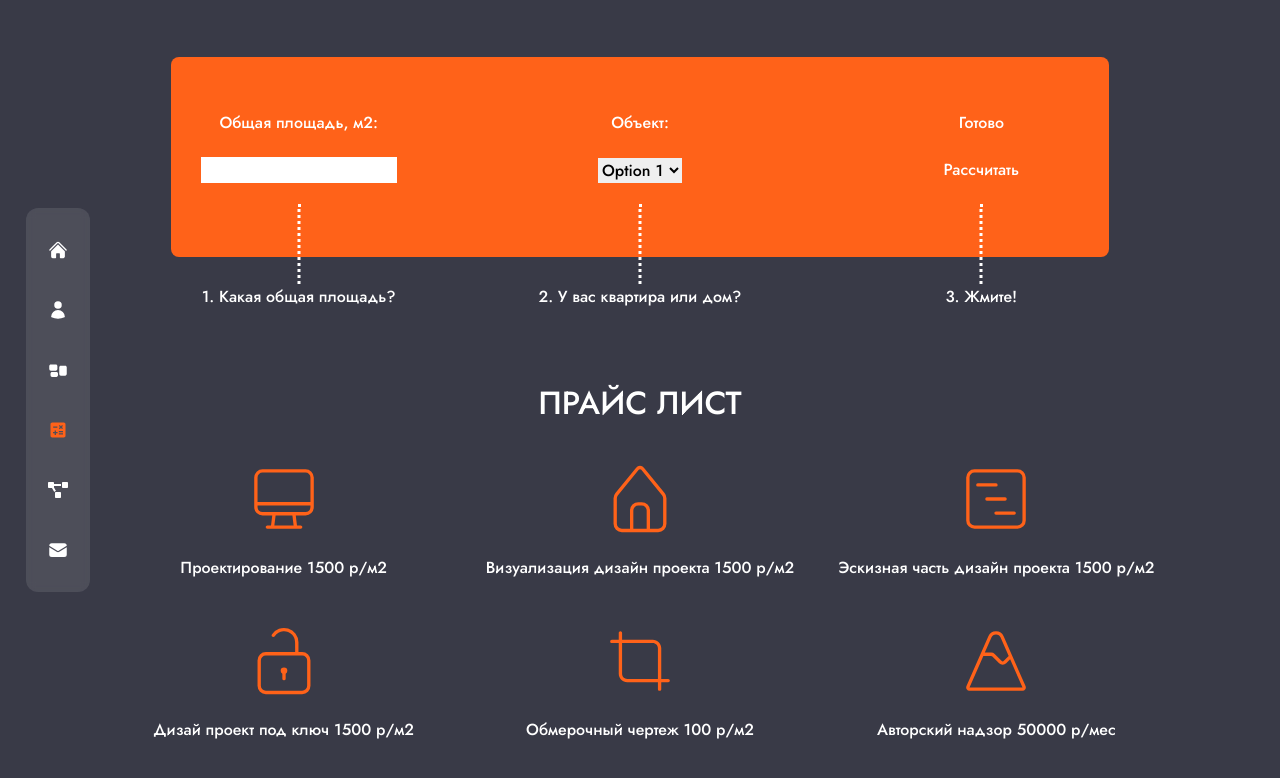
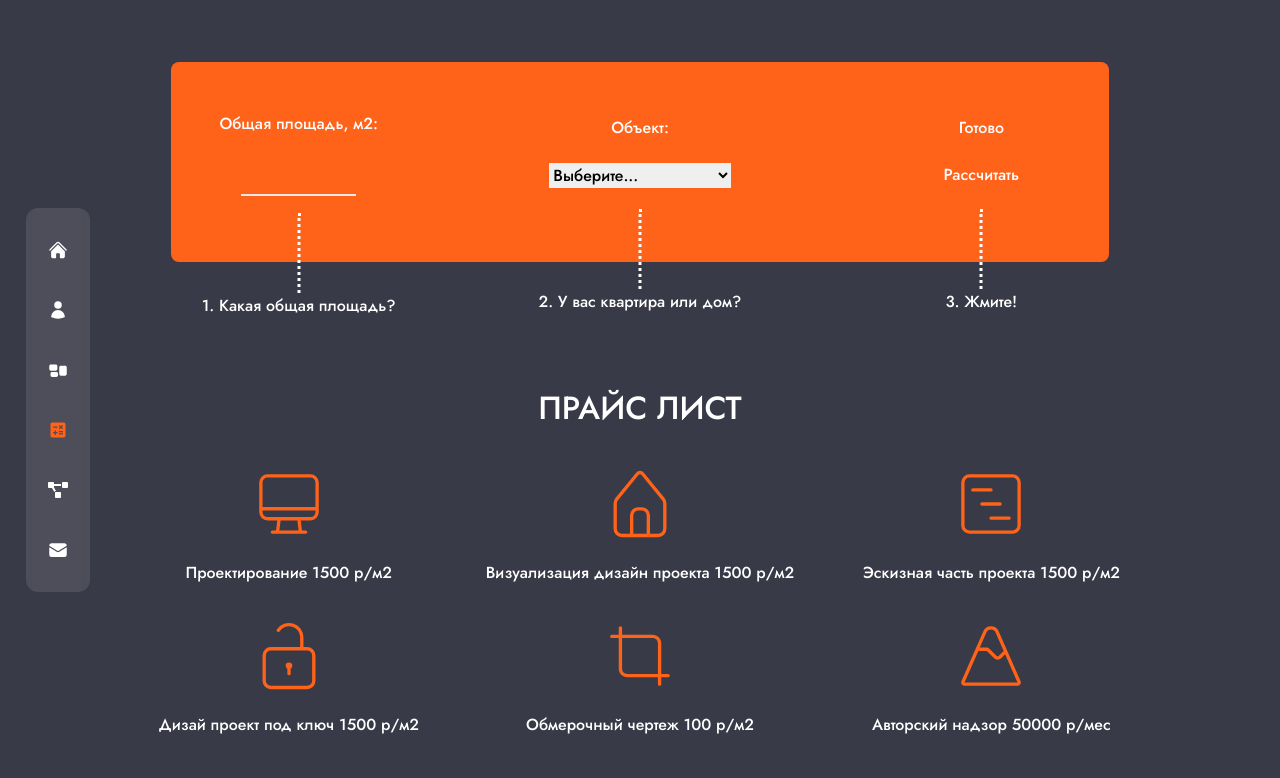
Before and after one commit to TyamackovM/a-studio, a Next.js app: page /calculate in a window 1280 px wide. Shown: the top 778 px of the page. Built offline with nearby package versions, Linux system fonts and the light colour scheme.

Commit message:
calc styling continued

```diff
--- a/pages/calculate/index.tsx
+++ b/pages/calculate/index.tsx
@@ -1,19 +1,16 @@
-import
-  {MdArchitecture}
-from 'react-icons/md';
-import
-  {BiLogoVisualStudio,BiSolidKey}
-from 'react-icons/bi';
-import
-  {SiBlueprint}
-from 'react-icons/si';
-import
-  {RiGuideFill, RiSketching}
-from 'react-icons/ri';
-import
-  {CiHome,CiRead,CiUnlock,CiCrop,CiMountain1,CiDesktop,CiViewTimeline}
-from 'react-icons/ci';
-
+import { MdArchitecture } from "react-icons/md";
+import { BiLogoVisualStudio, BiSolidKey } from "react-icons/bi";
+import { SiBlueprint } from "react-icons/si";
+import { RiGuideFill, RiSketching } from "react-icons/ri";
+import {
+  CiHome,
+  CiRead,
+  CiUnlock,
+  CiCrop,
+  CiMountain1,
+  CiDesktop,
+  CiViewTimeline,
+} from "react-icons/ci";
 
 export default function index() {
   return (
@@ -21,59 +18,77 @@ export default function index() {
       <div className="w-full h-1/4 flex flex-row items-center justify-center">
         <div className="bg-[#ff6219] rounded-l-lg w-1/5 h-full flex flex-col items-center justify-evenly p-8">
           <span>Общая площадь, м2:</span>
-          <input className="text-black"></input>
-          <div  className="relative flex">
-          <div className="absolute h-[80px] border-l-[3px] border-dotted border-white left-1/2 top-0 transform -translate-x-1/2 mb-4"></div>
-            <span className="absolute top-20 left-1/2 transform -translate-x-1/2 whitespace-nowrap">1. Какая общая площадь?</span>
+          <input className=" w-3/5 text-white text-4xl text-center border-b-2 border-white-500 border-t-0 border-l-0 border-r-0 rounded-none bg-transparent outline-none resize-none"></input>
+          <div className="relative flex">
+            <div className="absolute h-[80px] border-l-[3px] border-dotted border-white left-1/2 top-0 transform -translate-x-1/2 mb-4"></div>
+            <span className="absolute top-20 left-1/2 transform -translate-x-1/2 whitespace-nowrap">
+              1. Какая общая площадь?
+            </span>
           </div>
         </div>
         <div className="bg-[#ff6219] w-2/6 h-full flex flex-col items-center justify-evenly p-8">
           <span>Объект:</span>
-          <select className="text-black">
-            <option value="option1">Option 1</option>
+          <select className="w-1/2 text-black">
+            <option value="option1">Выберите...</option>
             <option value="option2">Option 2</option>
             <option value="option3">Option 3</option>
             <option value="option4">Option 4</option>
             <option value="option5">Option 5</option>
           </select>
           <div className="relative flex">
-          <div className="absolute h-[80px] border-l-[3px] border-dotted border-white left-1/2 top-0 transform -translate-x-1/2 mb-4"></div>
-            <div className="absolute top-20 left-1/2 transform -translate-x-1/2 whitespace-nowrap">2. У вас квартира или дом?</div>
+            <div className="absolute h-[80px] border-l-[3px] border-dotted border-white left-1/2 top-0 transform -translate-x-1/2 mb-4"></div>
+            <div className="absolute top-20 left-1/2 transform -translate-x-1/2 whitespace-nowrap">
+              2. У вас квартира или дом?
+            </div>
           </div>
         </div>
         <div className="bg-[#ff6219] rounded-r-lg w-1/5 h-full flex flex-col items-center justify-evenly p-8">
           <span>Готово</span>
           <button>Рассчитать</button>
           <div className="relative flex">
-          <div className="absolute h-[80px] border-l-[3px] border-dotted border-white left-1/2 top-0 transform -translate-x-1/2 mb-4"></div>
-            <span className="absolute top-20 left-1/2 transform -translate-x-1/2 whitespace-nowrap" >3. Жмите!</span>
+            <div className="absolute h-[80px] border-l-[3px] border-dotted border-white left-1/2 top-0 transform -translate-x-1/2 mb-4"></div>
+            <span className="absolute top-20 left-1/2 transform -translate-x-1/2 whitespace-nowrap">
+              3. Жмите!
+            </span>
           </div>
         </div>
       </div>
       <span className="text-[32px] mt-[120px]">ПРАЙС ЛИСТ</span>
-      <div className="grid grid-cols-3 grid-rows-2 align-center gap-[40px] mt-[30px]">
+      <div className="w-4/5 grid grid-cols-3 grid-rows-2 align-center gap-[30px] mt-[30px]">
         <div className="flex flex-col items-center justify-center">
-          <div className='text-[80px] text-accent mb-4'><CiDesktop/></div>
+          <div className="text-[80px] text-accent mb-4">
+            <CiDesktop />
+          </div>
           <span>Проектирование 1500 р/м2</span>
         </div>
         <div className="flex flex-col items-center justify-center">
-          <div className='text-[80px] text-accent mb-4'><CiHome/></div>
+          <div className="text-[80px] text-accent mb-4">
+            <CiHome />
+          </div>
           <span>Визуализация дизайн проекта 1500 р/м2</span>
         </div>
         <div className="flex flex-col items-center justify-center">
-          <div className='text-[80px] text-accent mb-4'><CiViewTimeline/></div>
-          <span>Эскизная часть дизайн проекта 1500 р/м2</span>
+          <div className="text-[80px] text-accent mb-4">
+            <CiViewTimeline />
+          </div>
+          <span>Эскизная часть проекта 1500 р/м2</span>
         </div>
         <div className="flex flex-col items-center justify-center">
-          <div className='text-[80px] text-accent mb-4'><CiUnlock/></div>
+          <div className="text-[80px] text-accent mb-4">
+            <CiUnlock />
+          </div>
           <span>Дизай проект под ключ 1500 р/м2</span>
         </div>
         <div className="flex flex-col items-center justify-center">
-          <div className='text-[80px] text-accent mb-4'><CiCrop/></div>
+          <div className="text-[80px] text-accent mb-4">
+            <CiCrop />
+          </div>
           <span>Обмерочный чертеж 100 р/м2</span>
         </div>
         <div className="flex flex-col items-center justify-center">
-          <div className='text-[80px] text-accent mb-4'><CiMountain1/></div>
+          <div className="text-[80px] text-accent mb-4">
+            <CiMountain1 />
+          </div>
           <span>Авторский надзор 50000 р/мес</span>
         </div>
       </div>
```
